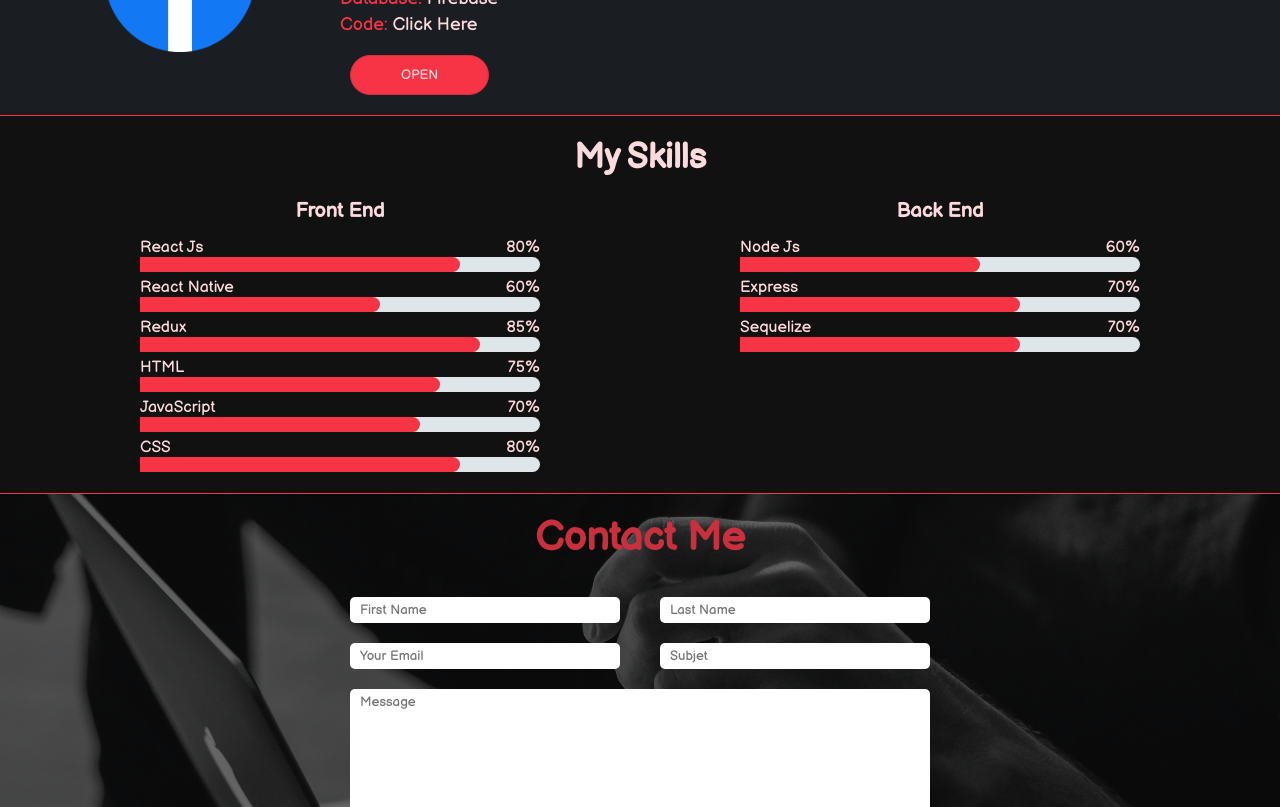
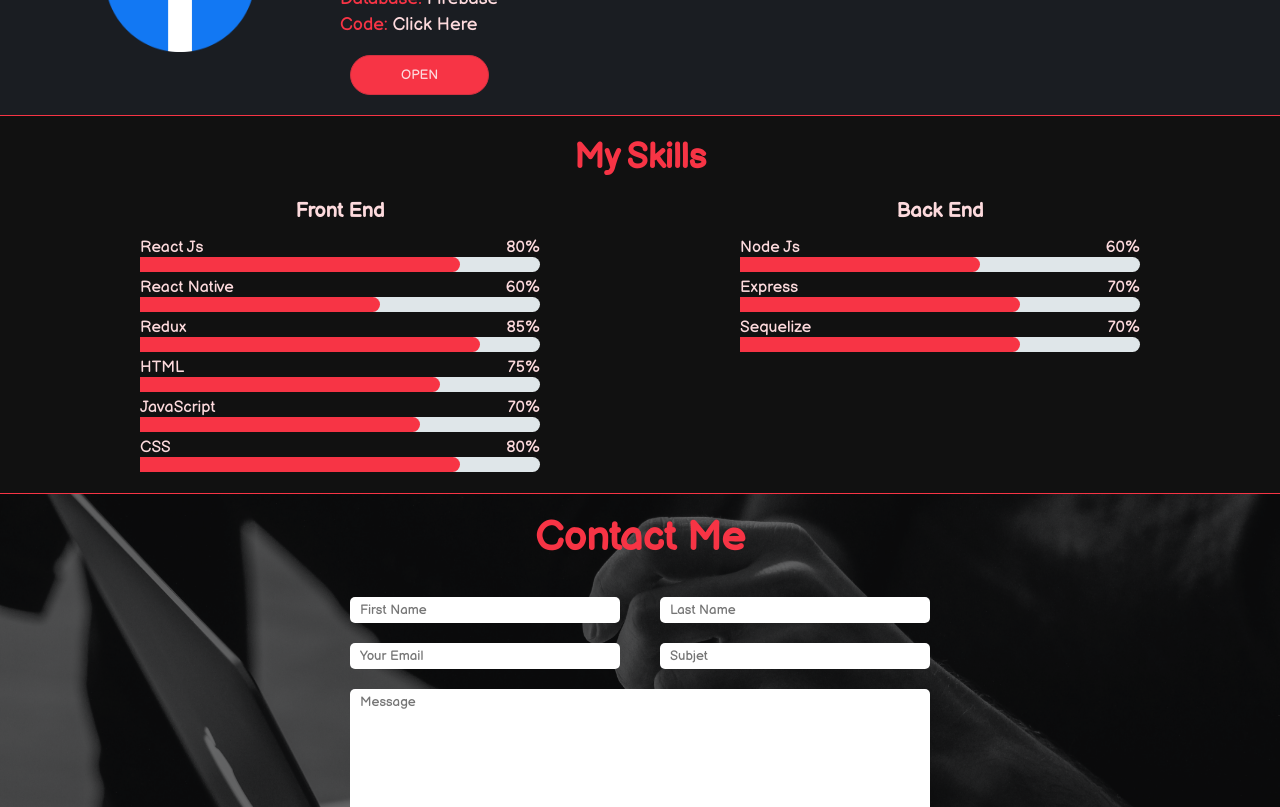
Before and after one commit to MaicoLoncomilla/Resume, a React (Create React App) app in the folder client/: page / in a window 1280 px wide. Shown: the part 1380-2187 px from the top of the page. Built offline with nearby package versions, Linux system fonts and the light colour scheme; what react-alert-template-basic would draw is missing.

Commit message:
Cambiado la tonalidad de colores

```diff
--- a/client/src/components/styles/text.module.css
+++ b/client/src/components/styles/text.module.css
@@ -56,14 +56,14 @@
 }
 .textLabelH1{
     font-size: 16px;
-    color: var(--textColorButtonSecondary);
+    color: var(--backgroundButtonPrimary);
     font-size: 40px;
     margin-bottom: 25px;
     font-family: 'Balsamiq Sans', cursive;
 }
 
 .textMySkill{
-    color: var(--textColorButton);
+    color: var(--backgroundButtonPrimary);
     font-size: 35px;
     text-align: center;
     font-family: 'Balsamiq Sans', cursive;
```
Also changed, not shown: 1 other file (tests, documents, lock files or other folders).
